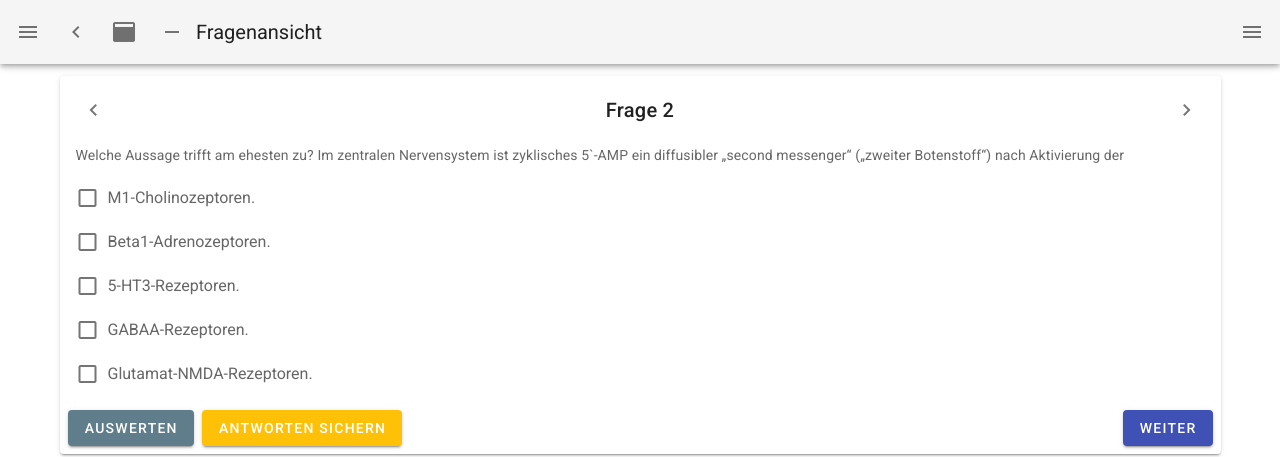
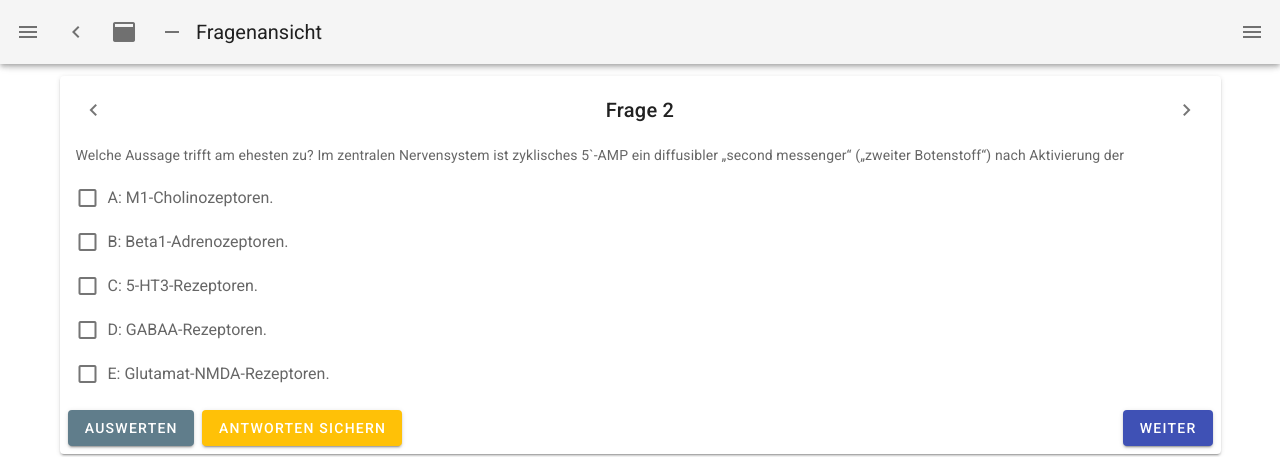
Before and after one commit to psIQos/studi-train-vue, a Nuxt app: page /questions in a window 1280 px wide. Both pictures are taken after a click on the button 1186 px from the left and 110 px from the top of the page. Shown: the top 457 px of the page. Built offline with nearby package versions, Linux system fonts and the light colour scheme.

Commit message:
changes for answer input

```diff
--- a/pages/questions.vue
+++ b/pages/questions.vue
@@ -26,10 +26,10 @@
               v-for="(answer, index) in question.answers"
               :key="index"
               ref="answers"
-              :label="answer.answerText"
+              :label="`${numberToChar[index]}: ${answer.answerText}`"
               :input-value="answer.correct"
               hide-details
-              @change="saveAnswer({index, value: $event})"
+              @change="saveAnswer({index, value: $event}); saveAnswers()"
             />
           </div>
         </v-card-text>
@@ -60,6 +60,7 @@
         </v-card-actions>
         <v-snackbar
           v-model="snackbar"
+          :timeout="500"
           color="primary"
         >
           {{ correct ? $t('questions.CORRECT') : $t('general.SOMETHING_WENT_WRONG') }}
@@ -85,7 +86,14 @@ export default {
   data() {
     return {
       snackbar: false,
-      correct: null
+      correct: null,
+      numberToChar: {
+        0: 'A',
+        1: 'B',
+        2: 'C',
+        3: 'D',
+        4: 'E'
+      }
     }
   },
 
@@ -124,6 +132,7 @@ export default {
     }),
 
     evalQuestion() {
+      this.correct = null
       if (this.question.answers.find(item => item.correct == null)) {
         this.snackbar = true
         return
```
